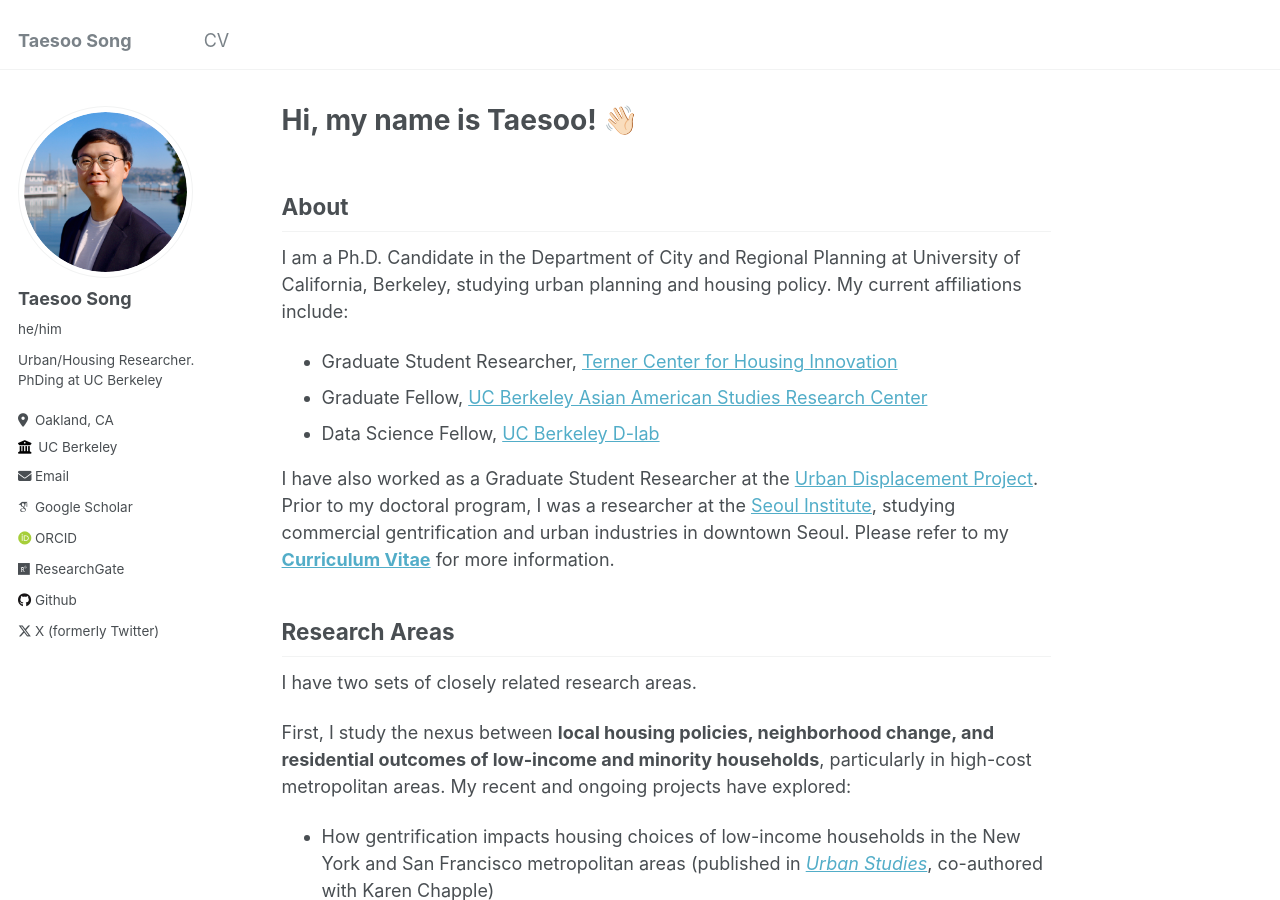
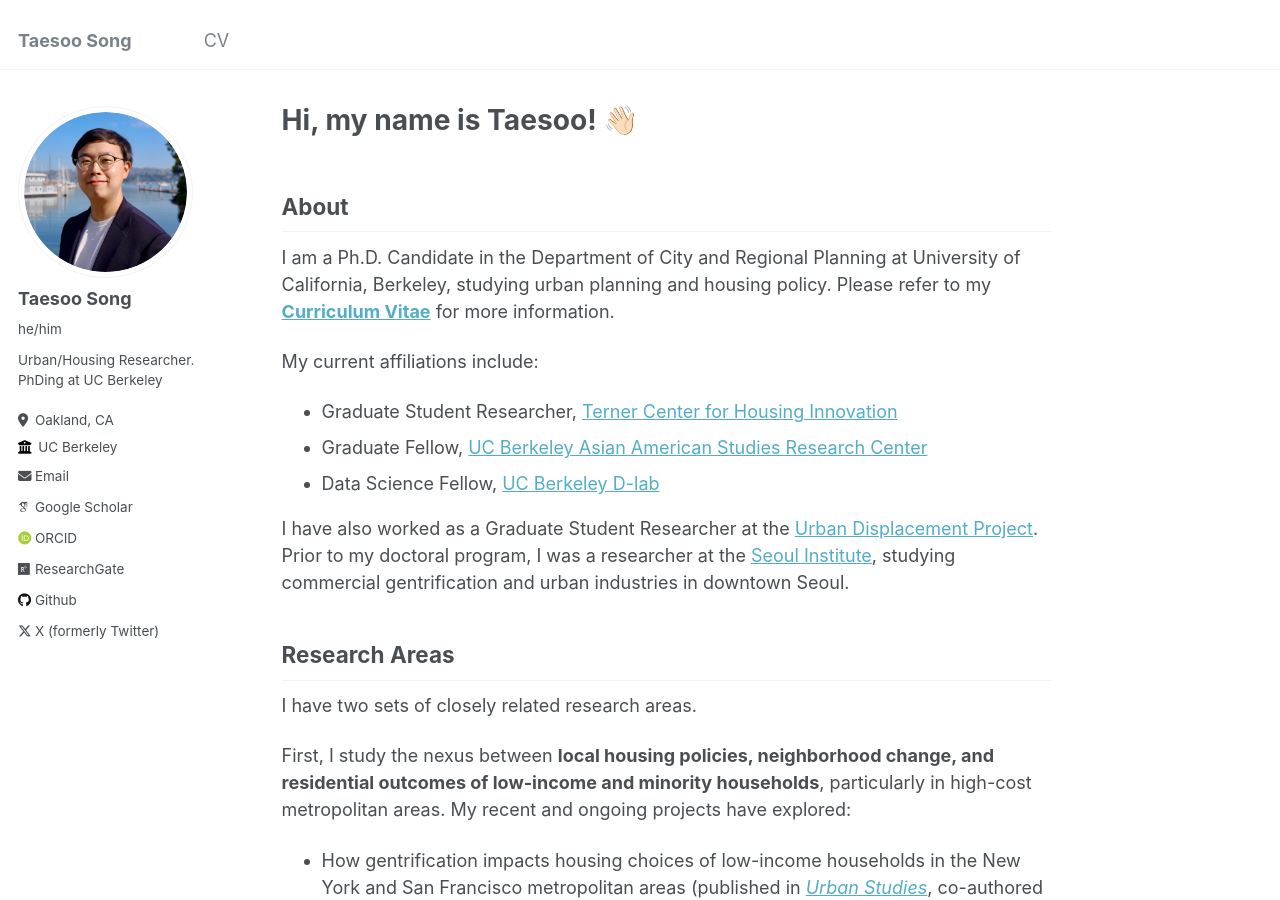
Before and after one commit to taesoosong/taesoosong.github.io, a Jekyll site: the page built from _pages/about.md, in a window 1280 px wide and 900 px high. Built offline with Jekyll 4.4.1, drawn with Linux system fonts in a browser that asks for light colours; some web fonts are replaced.

```diff
--- a/_pages/about.md
+++ b/_pages/about.md
@@ -9,12 +9,14 @@ redirect_from:
 ---
 
 ## About
-I am a Ph.D. Candidate in the Department of City and Regional Planning at University of California, Berkeley, studying urban planning and housing policy. My current affiliations include:
+I am a Ph.D. Candidate in the Department of City and Regional Planning at University of California, Berkeley, studying urban planning and housing policy. Please refer to my [**Curriculum Vitae**](https://taesoosong.github.io/academic_cv/song_taesoo_cv.pdf) for more information.
+
+My current affiliations include:
 - Graduate Student Researcher, [Terner Center for Housing Innovation](https://ternercenter.berkeley.edu/)
 - Graduate Fellow, [UC Berkeley Asian American Studies Research Center](https://issi.berkeley.edu/aarc)
 - Data Science Fellow, [UC Berkeley D-lab](https://dlab.berkeley.edu/)
 
-I have also worked as a Graduate Student Researcher at the [Urban Displacement Project](https://www.urbandisplacement.org/). Prior to my doctoral program, I was a researcher at the [Seoul Institute](https://global.si.re.kr/), studying commercial gentrification and urban industries in downtown Seoul. Please refer to my [**Curriculum Vitae**](https://taesoosong.github.io/academic_cv/song_taesoo_cv.pdf) for more information.
+I have also worked as a Graduate Student Researcher at the [Urban Displacement Project](https://www.urbandisplacement.org/). Prior to my doctoral program, I was a researcher at the [Seoul Institute](https://global.si.re.kr/), studying commercial gentrification and urban industries in downtown Seoul.
 
 ## Research Areas
 I have two sets of closely related research areas.
```
